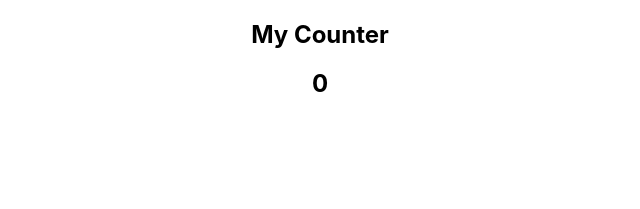
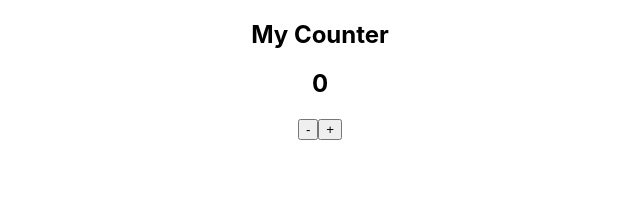
Before and after one commit to mendelssohnbach/react-test, a React (Create React App) app: page / in a window 1280 px wide. Shown: the top 209 px of the page, without its empty margins (320-960 px from the left). Built offline with nearby package versions, Linux system fonts and the light colour scheme.

Commit message:
test: Fix +/-ボタン test: good

```diff
--- a/src/Counter/Counter.jsx
+++ b/src/Counter/Counter.jsx
@@ -7,6 +7,8 @@ function Counter() {
     <div>
       <h2 data-testid="header">My Counter</h2>
       <h2 data-testid="counter">{counterValue}</h2>
+      <button data-testid="subtract-btn">-</button>
+      <button data-testid="add-btn">+</button>
     </div>
   );
 }
```
